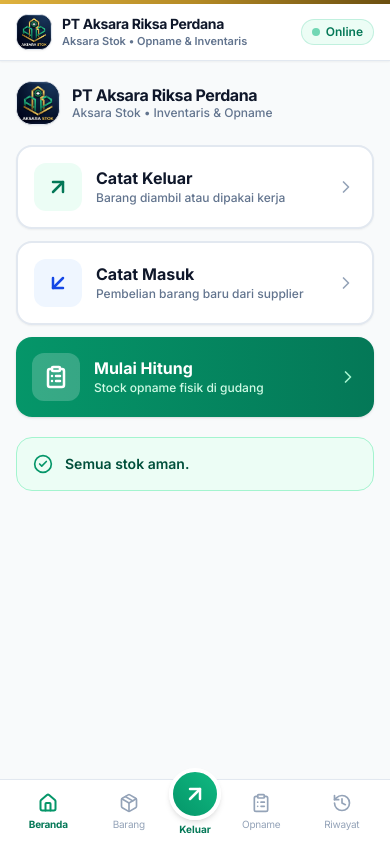
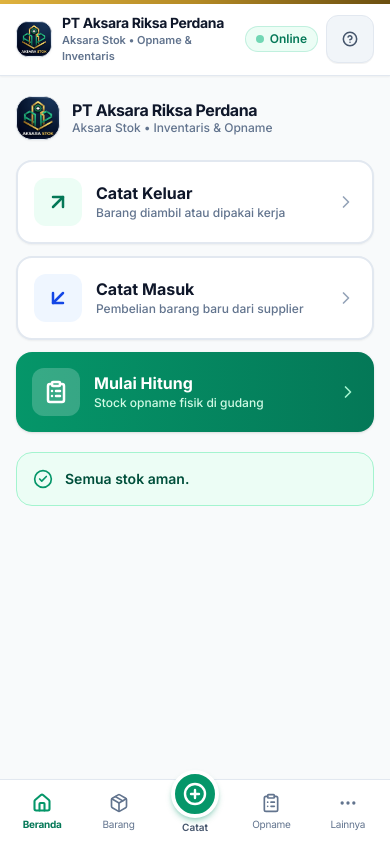
Before and after one commit to zulfanrab/Aksara-Stok, a Next.js app: page / in a window 390 px wide. Built offline with nearby package versions, Linux system fonts and the light colour scheme; no server answers; the database is empty.

Commit message:
feat(nav): navigasi 5 menu HP (termasuk drawer catat dan lainnya) dan tombol panduan (?) di header

```diff
--- a/src/components/layout/BottomNav.tsx
+++ b/src/components/layout/BottomNav.tsx
@@ -1,62 +1,252 @@
 "use client";
 
+import { useState } from "react";
 import Link from "next/link";
 import { usePathname } from "next/navigation";
-import { Home, Package, ArrowUpRight, ClipboardList, History } from "lucide-react";
+import {
+  Home,
+  Package,
+  PlusCircle,
+  ClipboardList,
+  MoreHorizontal,
+  ArrowUpRight,
+  ArrowDownLeft,
+  FileText,
+  Users,
+  History,
+  X,
+} from "lucide-react";
 import { cn } from "@/lib/utils";
 
 export function BottomNav() {
   const pathname = usePathname();
+  const [sheet, setSheet] = useState<"catat" | "lainnya" | null>(null);
 
-  const navItems = [
-    { label: "Beranda", href: "/", icon: Home },
-    { label: "Barang", href: "/barang", icon: Package },
-    { label: "Keluar", href: "/keluar", icon: ArrowUpRight, isCenter: true },
-    { label: "Opname", href: "/opname", icon: ClipboardList },
-    { label: "Riwayat", href: "/riwayat", icon: History },
-  ];
+  const isBarang = pathname.startsWith("/barang");
+  const isOpname = pathname.startsWith("/opname");
+  const isHome = pathname === "/";
+  const isCatat = pathname === "/keluar" || pathname === "/masuk";
+  const isLainnya = pathname === "/laporan" || pathname === "/karyawan" || pathname === "/riwayat";
 
   return (
-    <nav className="md:hidden fixed bottom-0 left-0 right-0 z-50 bg-white/95 backdrop-blur-md border-t border-[var(--slate-200)] pb-[env(safe-area-inset-bottom,8px)] shadow-lg">
-      <div className="flex items-center justify-around h-16 px-2">
-        {navItems.map((item) => {
-          const isActive = pathname === item.href;
-          const Icon = item.icon;
+    <>
+      {/* 5 Menu Bottom Navigation Bar */}
+      <nav className="md:hidden fixed bottom-0 left-0 right-0 z-40 bg-white/95 backdrop-blur-md border-t border-slate-200 pb-[env(safe-area-inset-bottom,8px)] shadow-lg">
+        <div className="flex items-center justify-around h-16 px-1">
+          {/* 1. Beranda */}
+          <Link
+            href="/"
+            onClick={() => setSheet(null)}
+            className={cn(
+              "flex flex-col items-center justify-center flex-1 py-1 touch-target transition-colors",
+              isHome
+                ? "text-emerald-700 font-bold"
+                : "text-slate-500 hover:text-slate-800"
+            )}
+          >
+            <Home className={cn("w-5 h-5", isHome && "text-emerald-600 stroke-[2.5]")} />
+            <span className="text-[10px] tracking-tight mt-1">Beranda</span>
+          </Link>
 
-          if (item.isCenter) {
-            return (
-              <Link
-                key={item.label}
-                href={item.href}
-                className="flex flex-col items-center justify-center -mt-5"
-              >
-                <div className="w-13 h-13 rounded-full bg-gradient-to-tr from-[var(--emerald-600)] to-[var(--emerald-500)] text-white flex items-center justify-center shadow-md shadow-[var(--emerald-600)]/30 border-4 border-white active:scale-95 transition-transform touch-target">
-                  <Icon className="w-6 h-6 stroke-[2.5]" />
-                </div>
-                <span className="text-[10px] font-bold text-[var(--emerald-700)] mt-0.5">
-                  {item.label}
-                </span>
-              </Link>
-            );
-          }
+          {/* 2. Barang */}
+          <Link
+            href="/barang"
+            onClick={() => setSheet(null)}
+            className={cn(
+              "flex flex-col items-center justify-center flex-1 py-1 touch-target transition-colors",
+              isBarang
+                ? "text-emerald-700 font-bold"
+                : "text-slate-500 hover:text-slate-800"
+            )}
+          >
+            <Package className={cn("w-5 h-5", isBarang && "text-emerald-600 stroke-[2.5]")} />
+            <span className="text-[10px] tracking-tight mt-1">Barang</span>
+          </Link>
 
-          return (
-            <Link
-              key={item.label}
-              href={item.href}
+          {/* 3. Catat (Tombol Utama Tengah - Membuka Pilihan Keluar/Masuk) */}
+          <button
+            type="button"
+            onClick={() => setSheet((prev) => (prev === "catat" ? null : "catat"))}
+            className="flex flex-col items-center justify-center -mt-5 flex-1 touch-target group"
+            aria-label="Catat Keluar atau Masuk"
+          >
+            <div
               className={cn(
-                "flex flex-col items-center justify-center flex-1 py-1 touch-target transition-colors",
-                isActive
-                  ? "text-[var(--emerald-700)] font-bold"
-                  : "text-[var(--slate-400)] hover:text-[var(--slate-700)]"
+                "w-12 h-12 rounded-full flex items-center justify-center shadow-md border-4 border-white active:scale-95 transition-transform",
+                sheet === "catat" || isCatat
+                  ? "bg-emerald-700 text-white shadow-emerald-700/40"
+                  : "bg-emerald-600 text-white shadow-emerald-600/30"
               )}
             >
-              <Icon className={cn("w-5 h-5", isActive && "text-[var(--emerald-600)] stroke-[2.4]")} />
-              <span className="text-[10px] tracking-tight mt-1">{item.label}</span>
-            </Link>
-          );
-        })}
-      </div>
-    </nav>
+              <PlusCircle className="w-6 h-6 stroke-[2.4]" />
+            </div>
+            <span
+              className={cn(
+                "text-[10px] mt-0.5",
+                sheet === "catat" || isCatat
+                  ? "text-emerald-800 font-bold"
+                  : "text-slate-600 font-semibold"
+              )}
+            >
+              Catat
+            </span>
+          </button>
+
+          {/* 4. Opname */}
+          <Link
+            href="/opname"
+            onClick={() => setSheet(null)}
+            className={cn(
+              "flex flex-col items-center justify-center flex-1 py-1 touch-target transition-colors",
+              isOpname
+                ? "text-emerald-700 font-bold"
+                : "text-slate-500 hover:text-slate-800"
+            )}
+          >
+            <ClipboardList className={cn("w-5 h-5", isOpname && "text-emerald-600 stroke-[2.5]")} />
+            <span className="text-[10px] tracking-tight mt-1">Opname</span>
+          </Link>
+
+          {/* 5. Lainnya (Membuka Submenu: Laporan, Karyawan, Riwayat) */}
+          <button
+            type="button"
+            onClick={() => setSheet((prev) => (prev === "lainnya" ? null : "lainnya"))}
+            className={cn(
+              "flex flex-col items-center justify-center flex-1 py-1 touch-target transition-colors",
+              sheet === "lainnya" || isLainnya
+                ? "text-emerald-700 font-bold"
+                : "text-slate-500 hover:text-slate-800"
+            )}
+          >
+            <MoreHorizontal
+              className={cn("w-5 h-5", (sheet === "lainnya" || isLainnya) && "text-emerald-600 stroke-[2.5]")}
+            />
+            <span className="text-[10px] tracking-tight mt-1">Lainnya</span>
+          </button>
+        </div>
+      </nav>
+
+      {/* Sheet Modal Pilihan "Catat" */}
+      {sheet === "catat" && (
+        <div
+          className="md:hidden fixed inset-0 z-50 bg-black/50 backdrop-blur-2xs flex flex-col justify-end p-3 animate-in fade-in duration-150"
+          onClick={() => setSheet(null)}
+        >
+          <div
+            className="bg-white rounded-3xl p-5 space-y-3.5 shadow-2xl border border-slate-200 animate-in slide-in-from-bottom duration-200 mb-16"
+            onClick={(e) => e.stopPropagation()}
+          >
+            <div className="flex items-center justify-between pb-2 border-b border-slate-100">
+              <h3 className="text-sm font-bold text-slate-900">Pilih Aksi Pencatatan</h3>
+              <button
+                type="button"
+                onClick={() => setSheet(null)}
+                className="w-8 h-8 rounded-full hover:bg-slate-100 flex items-center justify-center text-slate-400"
+              >
+                <X className="w-4 h-4" />
+              </button>
+            </div>
+
+            <div className="grid grid-cols-2 gap-3">
+              <Link
+                href="/keluar"
+                onClick={() => setSheet(null)}
+                className="p-4 rounded-2xl bg-emerald-50/70 border-2 border-emerald-300 hover:bg-emerald-100/70 flex flex-col items-center text-center space-y-2 touch-target transition-all active:scale-98"
+              >
+                <div className="w-12 h-12 rounded-xl bg-emerald-600 text-white flex items-center justify-center shadow-xs">
+                  <ArrowUpRight className="w-6 h-6 stroke-[2.5]" />
+                </div>
+                <div>
+                  <span className="text-sm font-bold text-slate-900 block leading-tight">Catat Keluar</span>
+                  <span className="text-[11px] text-slate-600 block mt-0.5">Dipakai kerja</span>
+                </div>
+              </Link>
+
+              <Link
+                href="/masuk"
+                onClick={() => setSheet(null)}
+                className="p-4 rounded-2xl bg-blue-50/70 border-2 border-blue-300 hover:bg-blue-100/70 flex flex-col items-center text-center space-y-2 touch-target transition-all active:scale-98"
+              >
+                <div className="w-12 h-12 rounded-xl bg-blue-600 text-white flex items-center justify-center shadow-xs">
+                  <ArrowDownLeft className="w-6 h-6 stroke-[2.5]" />
+                </div>
+                <div>
+                  <span className="text-sm font-bold text-slate-900 block leading-tight">Catat Masuk</span>
+                  <span className="text-[11px] text-slate-600 block mt-0.5">Belanja baru</span>
+                </div>
+              </Link>
+            </div>
+          </div>
+        </div>
+      )}
+
+      {/* Sheet Modal Pilihan "Lainnya" */}
+      {sheet === "lainnya" && (
+        <div
+          className="md:hidden fixed inset-0 z-50 bg-black/50 backdrop-blur-2xs flex flex-col justify-end p-3 animate-in fade-in duration-150"
+          onClick={() => setSheet(null)}
+        >
+          <div
+            className="bg-white rounded-3xl p-5 space-y-2.5 shadow-2xl border border-slate-200 animate-in slide-in-from-bottom duration-200 mb-16"
+            onClick={(e) => e.stopPropagation()}
+          >
+            <div className="flex items-center justify-between pb-2 border-b border-slate-100">
+              <h3 className="text-sm font-bold text-slate-900">Menu Lainnya</h3>
+              <button
+                type="button"
+                onClick={() => setSheet(null)}
+                className="w-8 h-8 rounded-full hover:bg-slate-100 flex items-center justify-center text-slate-400"
+              >
+                <X className="w-4 h-4" />
+              </button>
+            </div>
+
+            <div className="space-y-1.5">
+              <Link
+                href="/laporan"
+                onClick={() => setSheet(null)}
+                className="flex items-center gap-3.5 p-3 rounded-xl hover:bg-slate-50 border border-slate-100 transition-colors touch-target"
+              >
+                <div className="w-10 h-10 rounded-lg bg-emerald-50 text-emerald-700 flex items-center justify-center shrink-0">
+                  <FileText className="w-5 h-5" />
+                </div>
+                <div className="text-left">
+                  <span className="text-sm font-bold text-slate-900 block">Laporan & Audit</span>
+                  <span className="text-xs text-slate-500">Rekap stok, pemakaian, dan ekspor</span>
+                </div>
+              </Link>
+
+              <Link
+                href="/karyawan"
+                onClick={() => setSheet(null)}
+                className="flex items-center gap-3.5 p-3 rounded-xl hover:bg-slate-50 border border-slate-100 transition-colors touch-target"
+              >
+                <div className="w-10 h-10 rounded-lg bg-amber-50 text-amber-700 flex items-center justify-center shrink-0">
+                  <Users className="w-5 h-5" />
+                </div>
+                <div className="text-left">
+                  <span className="text-sm font-bold text-slate-900 block">Pengguna Barang</span>
+                  <span className="text-xs text-slate-500">Daftar nama karyawan lapangan</span>
+                </div>
+              </Link>
+
+              <Link
+                href="/riwayat"
+                onClick={() => setSheet(null)}
+                className="flex items-center gap-3.5 p-3 rounded-xl hover:bg-slate-50 border border-slate-100 transition-colors touch-target"
+              >
+                <div className="w-10 h-10 rounded-lg bg-slate-100 text-slate-700 flex items-center justify-center shrink-0">
+                  <History className="w-5 h-5" />
+                </div>
+                <div className="text-left">
+                  <span className="text-sm font-bold text-slate-900 block">Riwayat Mutasi</span>
+                  <span className="text-xs text-slate-500">Log lengkap keluar, masuk, dan koreksi</span>
+                </div>
+              </Link>
+            </div>
+          </div>
+        </div>
+      )}
+    </>
   );
 }
--- a/src/components/layout/Navbar.tsx
+++ b/src/components/layout/Navbar.tsx
@@ -1,11 +1,12 @@
 import Link from "next/link";
 import Image from "next/image";
+import { HelpCircle } from "lucide-react";
 import { OfflineStatusBanner } from "./OfflineStatusBanner";
 import { NavbarStatusPill } from "./NavbarStatusPill";
 
 export function Navbar() {
   return (
-    <header className="sticky top-0 z-40 bg-white/95 backdrop-blur-md border-b border-[var(--slate-200)] shadow-xs">
+    <header className="sticky top-0 z-40 bg-white/95 backdrop-blur-md border-b border-slate-200 shadow-xs">
       {/* Garis Aksen Emas Sesuai Bagian 9 */}
       <div className="h-1 bg-gradient-to-r from-[var(--gold-light)] via-[var(--gold-main)] to-[var(--gold-shadow)]" />
 
@@ -34,59 +35,69 @@ export function Navbar() {
           </div>
         </Link>
 
-        {/* Status indicator on mobile & desktop */}
+        {/* Status indicator & Panduan on mobile & desktop */}
         <div className="flex items-center gap-2">
           <NavbarStatusPill />
+
+          {/* Tombol Panduan (?) Selalu Terlihat di Semua Layar */}
+          <Link
+            href="/panduan"
+            className="inline-flex items-center justify-center w-8 h-8 rounded-xl bg-slate-100 hover:bg-emerald-50 text-slate-600 hover:text-emerald-700 border border-slate-200 transition-colors shadow-2xs touch-target"
+            title="Buka Panduan Aplikasi"
+            aria-label="Panduan Aplikasi"
+          >
+            <HelpCircle className="w-4 h-4 stroke-[2.3]" />
+          </Link>
 
           {/* Desktop Navigation Links */}
           <nav className="hidden md:flex items-center gap-1 text-sm font-medium ml-2">
             <Link
               href="/"
-              className="px-3 py-2 rounded-lg text-[var(--slate-700)] hover:text-[var(--emerald-700)] hover:bg-[var(--emerald-50)] transition-colors"
+              className="px-3 py-1.5 rounded-lg text-slate-700 hover:text-emerald-700 hover:bg-emerald-50 transition-colors font-semibold"
             >
               Beranda
             </Link>
             <Link
               href="/barang"
-              className="px-3 py-2 rounded-lg text-[var(--slate-700)] hover:text-[var(--emerald-700)] hover:bg-[var(--emerald-50)] transition-colors font-semibold"
+              className="px-3 py-1.5 rounded-lg text-slate-700 hover:text-emerald-700 hover:bg-emerald-50 transition-colors font-semibold"
             >
-              Master Barang
+              Barang
             </Link>
             <Link
               href="/keluar"
-              className="px-3 py-2 rounded-lg text-[var(--slate-700)] hover:text-[var(--emerald-700)] hover:bg-[var(--emerald-50)] transition-colors font-semibold"
+              className="px-3 py-1.5 rounded-lg text-slate-700 hover:text-emerald-700 hover:bg-emerald-50 transition-colors font-semibold"
             >
               Catat Keluar
             </Link>
             <Link
               href="/masuk"
-              className="px-3 py-2 rounded-lg text-[var(--slate-700)] hover:text-[var(--emerald-700)] hover:bg-[var(--emerald-50)] transition-colors font-semibold"
+              className="px-3 py-1.5 rounded-lg text-slate-700 hover:text-emerald-700 hover:bg-emerald-50 transition-colors font-semibold"
             >
               Catat Masuk
             </Link>
             <Link
-              href="/riwayat"
-              className="px-3 py-2 rounded-lg text-[var(--slate-700)] hover:text-[var(--emerald-700)] hover:bg-[var(--emerald-50)] transition-colors"
-            >
-              Riwayat
-            </Link>
-            <Link
               href="/opname"
-              className="px-3 py-2 rounded-lg text-[var(--slate-700)] hover:text-[var(--emerald-700)] hover:bg-[var(--emerald-50)] transition-colors font-semibold"
+              className="px-3 py-1.5 rounded-lg text-slate-700 hover:text-emerald-700 hover:bg-emerald-50 transition-colors font-semibold"
             >
               Opname
             </Link>
             <Link
               href="/laporan"
-              className="px-3 py-2 rounded-lg text-[var(--slate-700)] hover:text-[var(--emerald-700)] hover:bg-[var(--emerald-50)] transition-colors font-semibold"
+              className="px-3 py-1.5 rounded-lg text-slate-700 hover:text-emerald-700 hover:bg-emerald-50 transition-colors font-semibold"
             >
               Laporan
             </Link>
             <Link
               href="/karyawan"
-              className="px-3 py-2 rounded-lg text-[var(--slate-700)] hover:text-[var(--emerald-700)] hover:bg-[var(--emerald-50)] transition-colors"
+              className="px-3 py-1.5 rounded-lg text-slate-700 hover:text-emerald-700 hover:bg-emerald-50 transition-colors font-semibold"
             >
               Karyawan
+            </Link>
+            <Link
+              href="/riwayat"
+              className="px-3 py-1.5 rounded-lg text-slate-700 hover:text-emerald-700 hover:bg-emerald-50 transition-colors font-semibold"
+            >
+              Riwayat
             </Link>
           </nav>
         </div>
```
